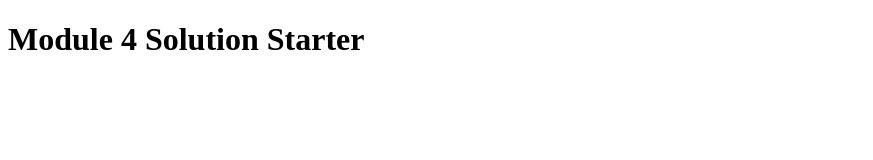
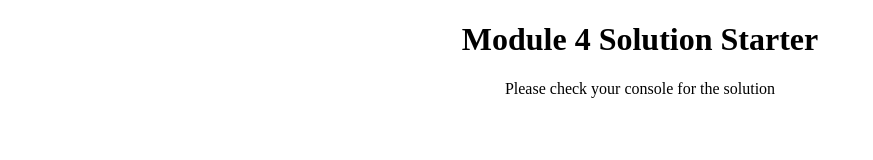
Before and after one commit to ag1426/mod4_solution, a plain HTML site: page index.html in a window 1280 px wide. Shown: the whole page, without its empty margins (0-873 px from the left). Drawn offline with Linux system fonts and the light colour scheme.

Commit message:
initial commit

```diff
--- a/index.html
+++ b/index.html
@@ -8,6 +8,7 @@
   <script src="script.js"></script>
 </head>
 <body>
-  <h1>Module 4 Solution Starter</h1>
+  <h1 style="text-align: center;">Module 4 Solution Starter</h1>
+  <p style="text-align: center;">Please check your console for the solution</p>
 </body>
 </html>
```
